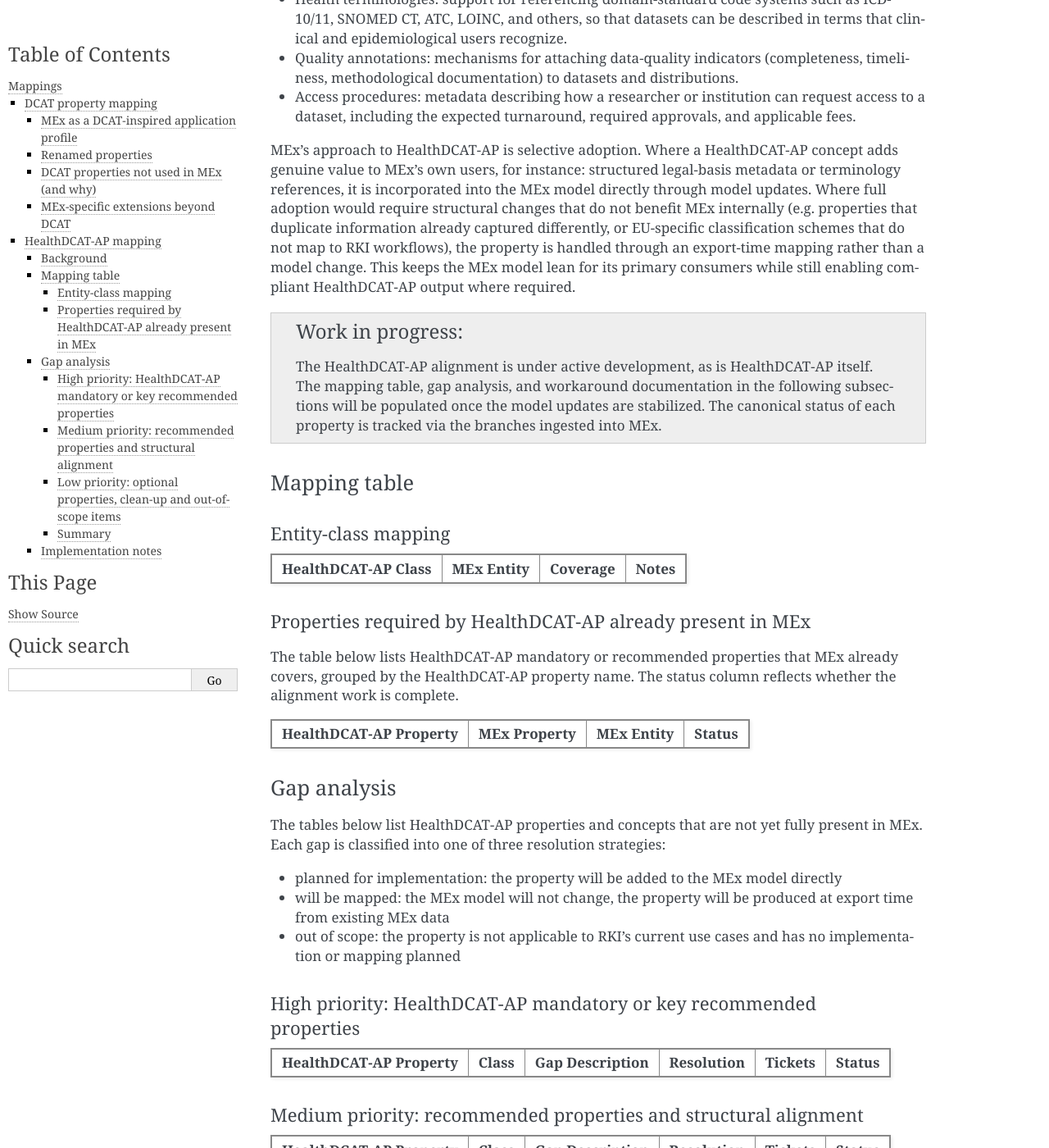
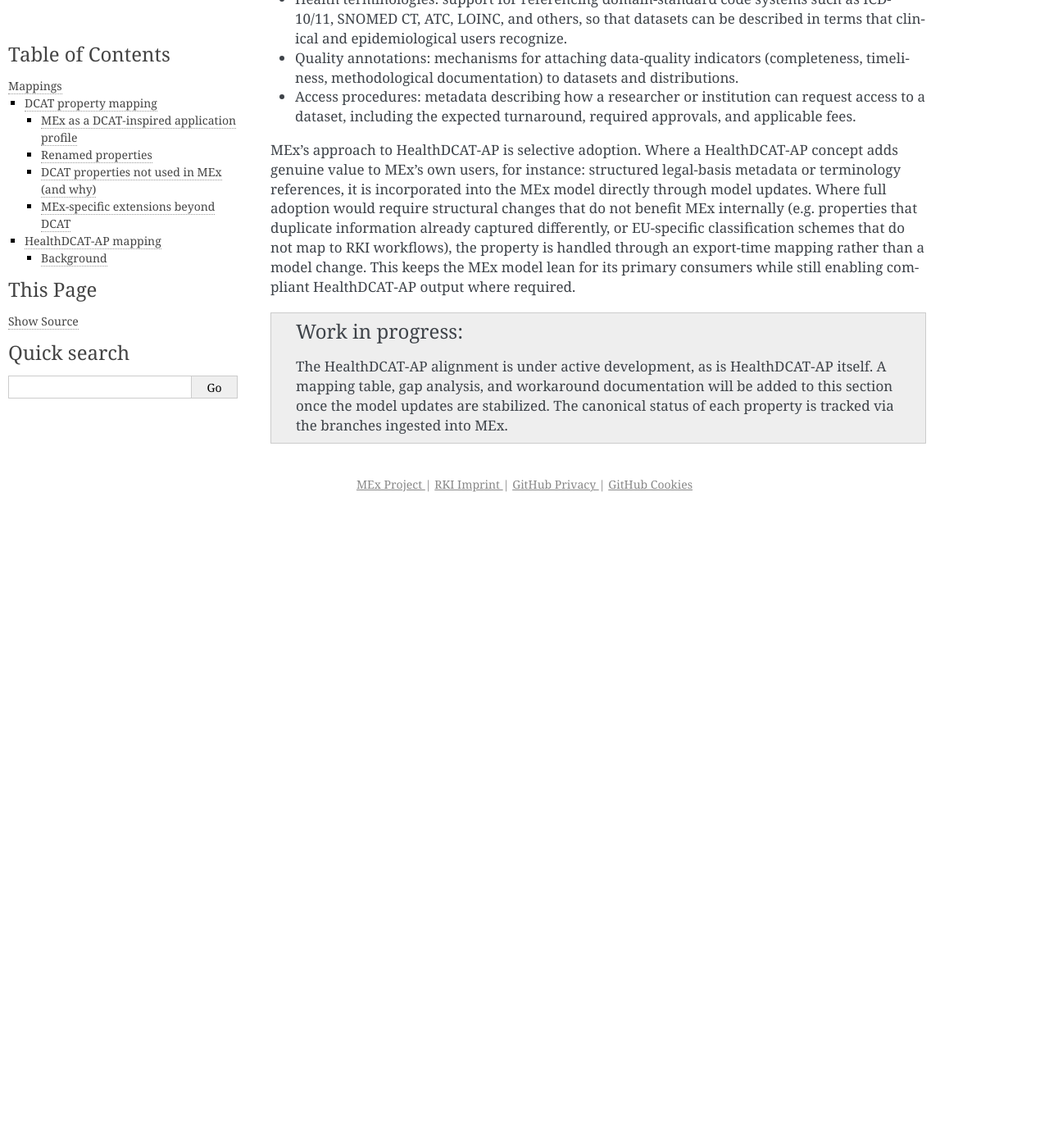
Before and after one commit to robert-koch-institut/mex-model, a Sphinx documentation site: the page built from docs/mappings.md, in a window 1280 px wide and 1400 px high, scrolled down 7289 px. Shown: the whole window at 82% size. Built offline with Sphinx 7.4.7, drawn with Linux system fonts in a browser that asks for light colours; pages that are not in the unit, such as notebooks, are missing from menus; after the commit the page ends 7919 px from its top, so only the background shows below that; some of the changed text lies outside the part shown.

Commit message:
structural fixes

````diff
--- a/docs/how-the-model-works.md
+++ b/docs/how-the-model-works.md
@@ -134,32 +135,17 @@ An entity property references a vocabulary through the custom `useScheme` keywor
 }
 ```
 
-The valid value for such a property is always the URI of a concept within the declared scheme, never a free-text string. This ensures machine-readability, unambiguous classification and mapping to EU-level controlled vocabularies where equivalents exist. More information on this can be found in the following subsection.
+The value of such a property is always the URI of a concept that belongs to the declared concept scheme, never a free-text string. This ensures machine-readability and unambiguous classification, keeps values human-readable through the labels of the concepts, enables automated validation, and allows mapping to EU-level controlled vocabularies where equivalents exist.
 
-#### Internationalization (i18n)
-
-The `i18n/` directory contains JSON files that map property names to human-readable labels in German (`de.json`) and English (`en.json`). These labels are used exclusively by UI components such as the MEx Editor and are not part of schema validation. They are non-normative from the perspective of this specification.
-
-### How are vocabularies used
-
-Controlled vocabularies in MEx serve as fixed reference lists for classification properties across entity types. Rather than accepting free-text input, properties that reference a vocabulary require a value in the form of a Concept URI. This is a stable, machine-readable identifier of the form `https://mex.rki.de/item/...` and ensures unambiguous, consistent classification that is both human-readable through the associated labels and ensures interoperability with external vocabulary systems.
-Within an entity schema, a property is linked to its vocabulary through the custom useScheme keyword, defined in `extension/definition.json`. The following example shows how the accessRestriction property on a Resource declares its vocabulary reference:
-
-```json
-{
-  "accessRestriction": {
-    "useScheme": "https://mex.rki.de/item/access-restriction",
-    "examples": ["https://mex.rki.de/item/access-restriction-1"]
-  }
-}
-```
-
-The value provided for such a property at runtime must be a URI of a Concept that belongs to the declared ConceptScheme. This enables automated validation of the values used.
-Where MEx vocabularies correspond to established EU-level controlled vocabularies, such as EU Data Theme or IANA Media Types, MEx does not reference those external vocabularies directly. Instead, it maintains a local copy within the vocabulary/ directory of the repository, with its own Concept URIs. This is a deliberate design decision, primarily motivated by versioning control. By maintaining its own copy, MEx can update a vocabulary on its own schedule and ensure that the version in use at any given time is explicitly known and documented. A live reference to an external vocabulary, by contrast, would mean that changes made upstream, such as additions, deprecations, or restructuring of concept hierarchies, would take effect immediately and without a corresponding entry in the MEx changelog. This would possibly break existing records silently as validation routines would fail.
+Where MEx vocabularies correspond to established EU-level controlled vocabularies, such as EU Data Theme or IANA Media Types, MEx does not reference those external vocabularies directly. Instead, it maintains a local copy within the `vocabularies/` directory of the repository, with its own Concept URIs. This is a deliberate design decision, primarily motivated by versioning control. By maintaining its own copy, MEx can update a vocabulary on its own schedule and ensure that the version in use at any given time is explicitly known and documented. A live reference to an external vocabulary, by contrast, would mean that changes made upstream, such as additions, deprecations, or restructuring of concept hierarchies, would take effect immediately and without a corresponding entry in the MEx changelog. This would possibly break existing records silently as validation routines would fail.
 
 However, this approach also introduces a maintenance burden. Local copies must be actively kept in sync with their upstream sources, and divergence can accumulate over time. This risk is particularly pronounced for large vocabularies, such as country lists, where upstream changes may be frequent and where outdated values in MEx could lead to incorrect or incomplete classifications. Crucially, this synchronization is only reliable if upstream changes are well-documented in the external vocabulary's own changelog, which cannot always be guaranteed.
 
 Where a MEx vocabulary has an EU equivalent, values should be mappable to that external vocabulary. The relevant mapping is maintained alongside the vocabulary definition in the vocabularies/ directory. A full list of all vocabularies, their URIs, the entity properties that reference them, and their EU equivalents where applicable, is provided in the corresponding chapter.
+
+### Internationalization (i18n)
+
+The `i18n/` directory contains JSON files that map property names to human-readable labels in German (`de.json`) and English (`en.json`). These labels are used exclusively by UI components such as the MEx Editor and are not part of schema validation. They are non-normative from the perspective of this specification.
 
 ## Extracted and Merged properties
 
--- a/docs/introduction.md
+++ b/docs/introduction.md
@@ -20,10 +20,9 @@ The specification is organized into the following sections:
 | How the model works | The Extracted/Merged entity pattern, the concept model, JSON Schema conventions, and the custom extension keywords (useScheme, sameAs, subPropertyOf). | Everyone. Read this first. |
 | Entity conventions | Per-entity guidance: when to use each entity type, mandatory fields, common pitfalls, and example JSON instances. | Data stewards, extractor developers. |
 | Mappings — DCAT property mapping | The relationship between MEx and DCAT 2.0 / PROV-O: interoperability levels (A/E/P), renamed properties, omitted DCAT properties, and MEx-specific extensions. | Integration developers, standards specialists. |
-| Mappings — HealthDCAT-AP | Background on HealthDCAT-AP and EHDS compliance, the current mapping table, gap analysis, and interim workarounds. | Integration developers, project leads. |
+| Mappings — HealthDCAT-AP | Background on HealthDCAT-AP and EHDS compliance, and how MEx approaches alignment. A mapping table and gap analysis will follow. | Integration developers, project leads. |
 | Controlled vocabularies | Complete list of vocabularies, EU alignment status, and governance. | Data stewards, extractor developers. |
 | Validation rules | Schema validation, vocabulary validation, cardinality rules, cross-entity validation, and obligation levels (MUST / SHOULD / MAY). | Extractor developers, Quality Assurance. |
 | Common usage patterns | Practical guidance: describing a dataset, linking entities, modeling organizational hierarchy, handling distributions, multilingual text, and change requests. | Data stewards, extractor developers. |
-| Normative status & changelog | Version history and change log. | Everyone. |
 
 Sections are designed to be read independently. Cross-references point to related material where context would help, but no section assumes you have read the others. The exception is How the model works, which introduces concepts used throughout.
--- a/docs/mappings.md
+++ b/docs/mappings.md
@@ -129,50 +129,5 @@ MEx's approach to HealthDCAT-AP is selective adoption. Where a HealthDCAT-AP con
 
 :::{admonition} Work in progress
 :class: note
-The HealthDCAT-AP alignment is under active development, as is HealthDCAT-AP itself. The mapping table, gap analysis, and workaround documentation in the following subsections will be populated once the model updates are stabilized. The canonical status of each property is tracked via the branches ingested into MEx.
+The HealthDCAT-AP alignment is under active development, as is HealthDCAT-AP itself. A mapping table, gap analysis, and workaround documentation will be added to this section once the model updates are stabilized. The canonical status of each property is tracked via the branches ingested into MEx.
 :::
-
-### Mapping table
-
-#### Entity-class mapping
-
-| HealthDCAT-AP Class | MEx Entity | Coverage | Notes |
-| --- | --- | --- | --- |
-
-#### Properties required by HealthDCAT-AP already present in MEx
-
-The table below lists HealthDCAT-AP mandatory or recommended properties that MEx already covers, grouped by the HealthDCAT-AP property name. The status column reflects whether the alignment work is complete.
-
-| HealthDCAT-AP Property | MEx Property | MEx Entity | Status |
-| --- | --- | --- | --- |
-
-### Gap analysis
-
-The tables below list HealthDCAT-AP properties and concepts that are not yet fully present in MEx. Each gap is classified into one of three resolution strategies:
-
-* planned for implementation: the property will be added to the MEx model directly
-* will be mapped: the MEx model will not change, the property will be produced at export time from existing MEx data
-* out of scope: the property is not applicable to RKI's current use cases and has no implementation or mapping planned
-
-#### High priority: HealthDCAT-AP mandatory or key recommended properties
-
-| HealthDCAT-AP Property | Class | Gap Description | Resolution | Tickets | Status |
-| --- | --- | --- | --- | --- | --- |
-
-#### Medium priority: recommended properties and structural alignment
-
-| HealthDCAT-AP Property | Class | Gap Description | Resolution | Tickets | Status |
-| --- | --- | --- | --- | --- | --- |
-
-#### Low priority: optional properties, clean-up and out-of-scope items
-
-| HealthDCAT-AP Property | Class | Gap Description | Resolution | Tickets | Status |
-| --- | --- | --- | --- | --- | --- |
-
-#### Summary
-
-The majority of gaps fall into the "planned for implementation" category, which reflect MEx's stated philosophy: adopt into the model whatever benefits MEx directly, map everything else. The "out of scope" items are predominantly clean-up to remove legacy properties that have been superseded by HealthDCAT-AP-aligned replacements.
-
-### Implementation notes
-
-tbd
````
Also changed, not shown: other parts of docs/how-the-model-works.md (+3 -2 lines), docs/validation-rules.md (+1 -0 lines).
